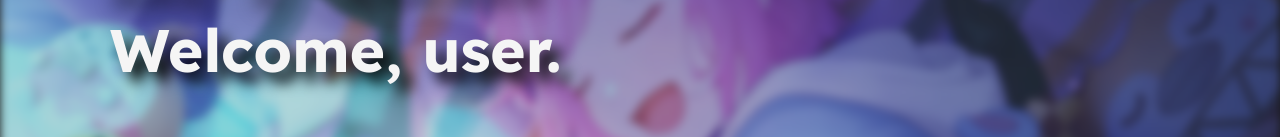
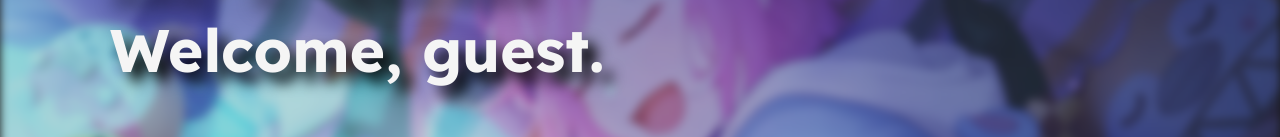
Before and after one commit to BackDooreDCIT/deceithome, a browser extension: page index.html in a window 1280 px wide. Shown: the part 248-385 px from the top of the page. Drawn offline with Linux system fonts and the light colour scheme.

Commit message:
changed placeholder username for welcome

```diff
--- a/index.html
+++ b/index.html
@@ -17,7 +17,7 @@
     <div class="clock" id="clock"></div>
     <div class="welcome">
         <h1 class="welcomemsg">Welcome,</h1>
-        <h1 class="username">user.</h1>
+        <h1 class="username">guest.</h1>
     </div>
     <div class="search-container">
         <form action="https://www.google.com/search" method="GET" target="_self">
```
